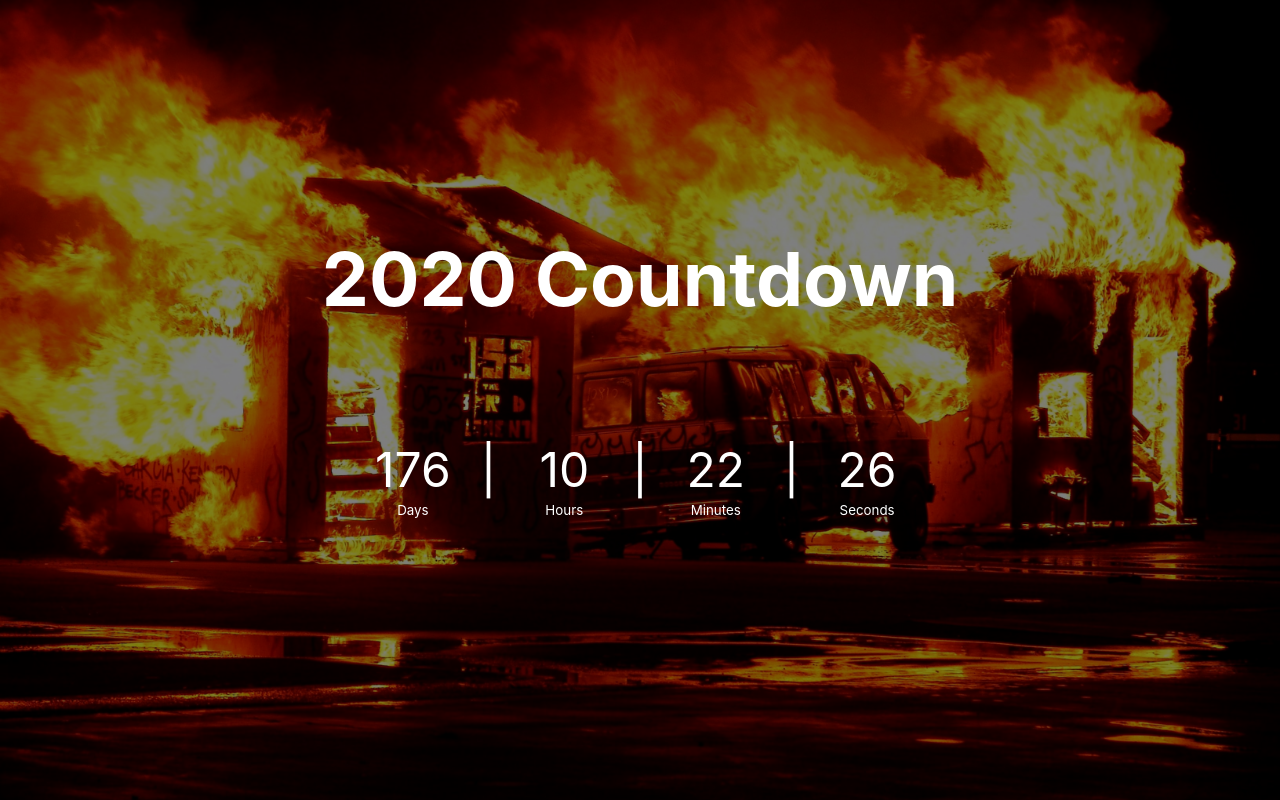
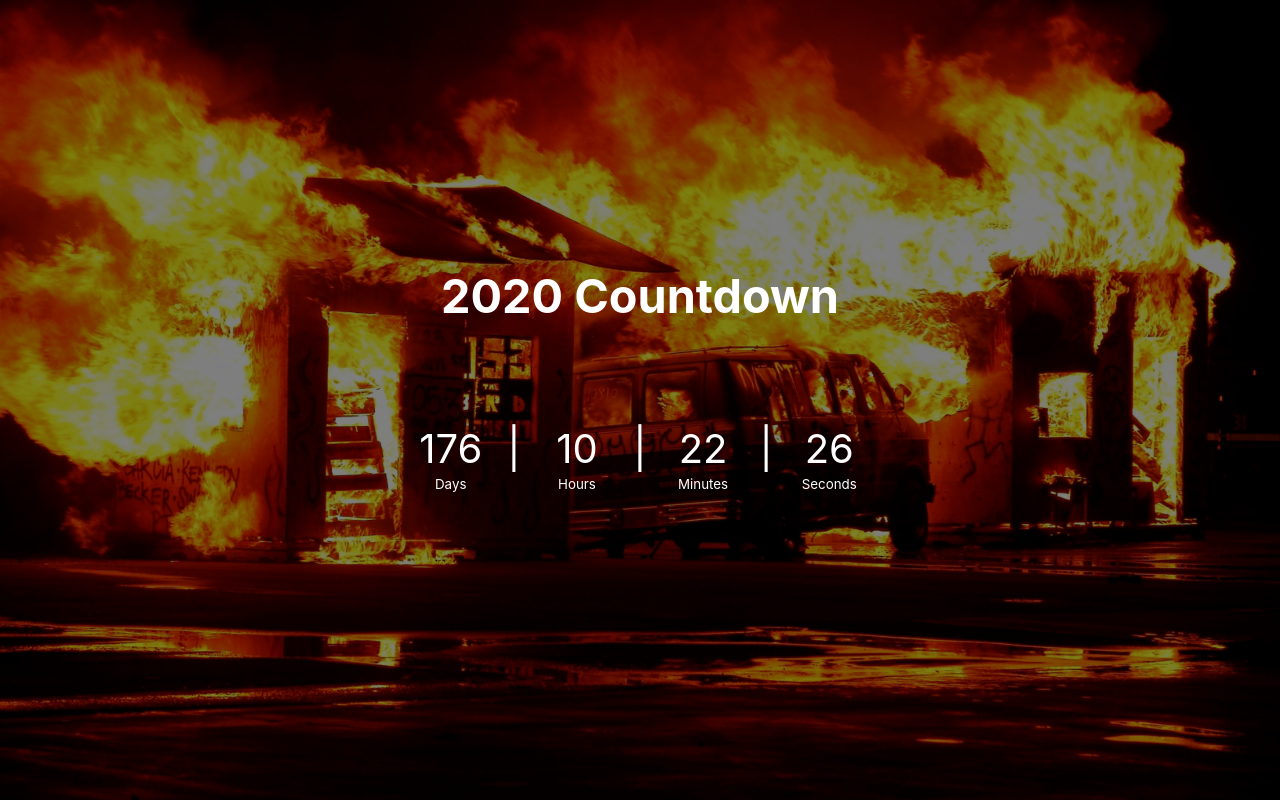
Before and after one commit to Jack-Portwood/NYE_count_down_clock, a React (Create React App) app: page / in a window 1280 px wide. Built offline with nearby package versions, Linux system fonts and the light colour scheme.

Commit message:
dynamic styling complete

```diff
--- a/src/App.css
+++ b/src/App.css
@@ -33,7 +33,7 @@ body {
 .timer {
   background-color: rgba(0, 0, 0, 0.5);
   display: flex;
-  flex-direction: column;
+  flex-direction: column ;
   align-items: center;
   justify-content: center;
   width: 100vw;
@@ -42,48 +42,42 @@ body {
 
 .timerText {
   text-align: center;
-  font-size: 4em;
+  font-size: 5vh;
 }
 
 .Gaelic{
   text-align: center;
-  font-size: 3em;
+  font-size: 4vh;
 }
 
 .timer-icon{
-  font-size: 8em;
+  font-size: 4vh;
 }
 
-h2 {
-  font-weight: 800;
-  margin-bottom: 0.5em;
-
-}
 
 .timer div:first-child p {
   color: #f8f8f8;
-  font-size: 2em;
+  font-size: 4vh;
   font-weight: bold;
 }
 
 .timer div:last-child {
 
-  border-radius: 3px;
   display: grid;
   grid-template-columns: repeat(7, 1fr);
-  margin-top: 3em;
-  padding: 3em;
+  margin-top: 5vh;
+  padding: 5vh;
   text-align: center;
 }
 
 section p:first-child, .timer div:last-child span {
-  font-size: 3em;
+  font-size: 5vh;
 }
 
-@media screen and(max-width:480px){
+/* @media screen and(max-width:480px){
   .timer div:lastchild{
     margin-left: 2em;
     margin-right: 2em;
     padding: 3em 1em;
   }
-}
+} */
--- a/src/Components/ClockComponent.js
+++ b/src/Components/ClockComponent.js
@@ -54,10 +54,6 @@ const ClockComponent = () => {
     };
   });
 
-
-
-
-
   return (
     <Fragment>
       <div className="container">
```
